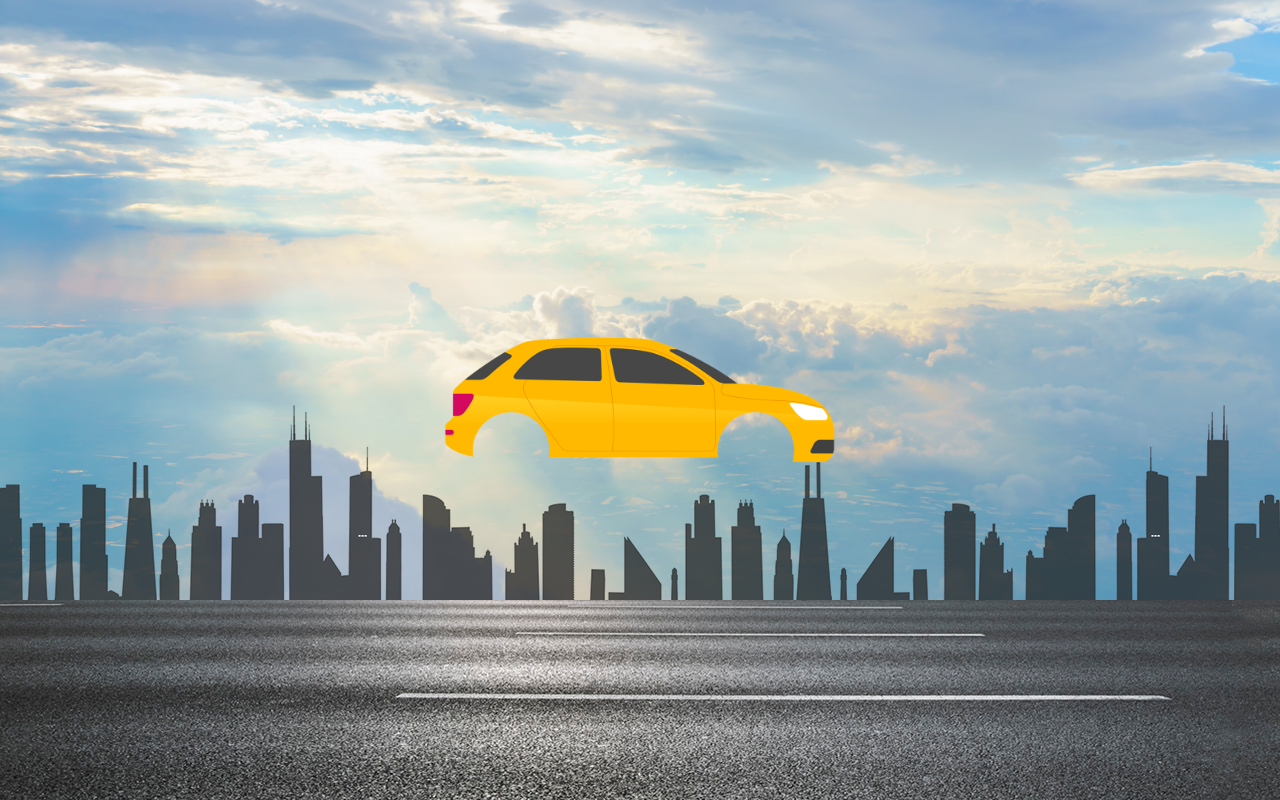
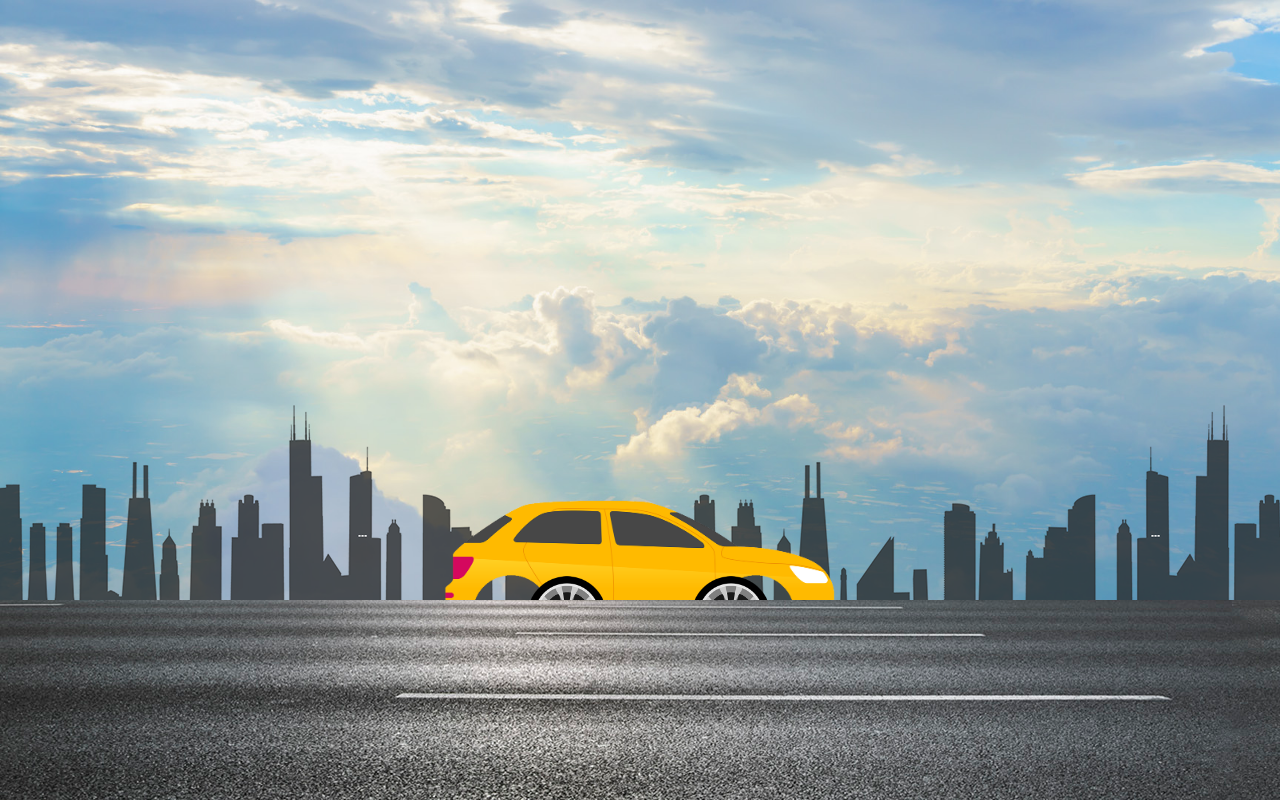
Before and after one commit to SaraNiknamHesar/car_animation, a plain HTML site: page index.html in a window 1280 px wide. Drawn offline with Linux system fonts and the light colour scheme; files whose address does not match are found by name.

Commit message:
the_spinning_wheels_section

```diff
--- a/assets/css/style.css
+++ b/assets/css/style.css
@@ -33,6 +33,7 @@
         transform: translateX(-4000px);
     }
 }
+
 .city {
     position: absolute;
     left: 0;
@@ -44,7 +45,8 @@
     background-image: url("../img/city.png");
     animation: city 10s linear infinite;
 }
-@keyframes city{
+
+@keyframes city {
     0% {
         transform: translateX(0px);
     }
@@ -52,17 +54,66 @@
         transform: translateX(-4000px);
     }
 }
-.car{
+
+.car {
     width: 100%;
 }
-.car{
+
+.car {
     width: 400px;
     position: absolute;
     left: 50%;
-    bottom: 38%;
+    bottom: 17.5%;
     transform: translateX(-50%);
 }
-.car img{
+
+.car img {
     width: 100%;
+    animation: shake 1s linear infinite;
 
 }
+
+@keyframes shake {
+    0% {
+        transform: translateY(-1px);
+    }
+    25% {
+        transform: translateY(1px);
+    }
+    50% {
+        transform: translateY(-1px);
+    }
+    75% {
+        transform: translateY(1px);
+    }
+    100% {
+        transform: translateY(-1px);
+    }
+}
+
+.wheels img{
+    animation: spinning 1s linear infinite;
+
+}
+.wheels .front {
+    position: absolute;
+    left: 54%;
+    bottom: 18%;
+    width: 80px;
+
+}
+
+.wheels .rear {
+    position: absolute;
+    left: 41.2%;
+    bottom: 18%;
+    width: 80px;
+
+
+}
+@keyframes spinning{
+    100%{
+        transform: rotate(360deg);
+    }
+
+}
--- a/index.html
+++ b/index.html
@@ -18,5 +18,13 @@
         </figure>
     </div>
 </div>
+<div class="wheels">
+    <figure>
+        <img src="assets/img/wheel.png" class="front" alt="">
+    </figure>
+    <figure>
+        <img src="assets/img/wheel.png" class="rear" alt="">
+    </figure>
+</div>
 </body>
 </html>
```
